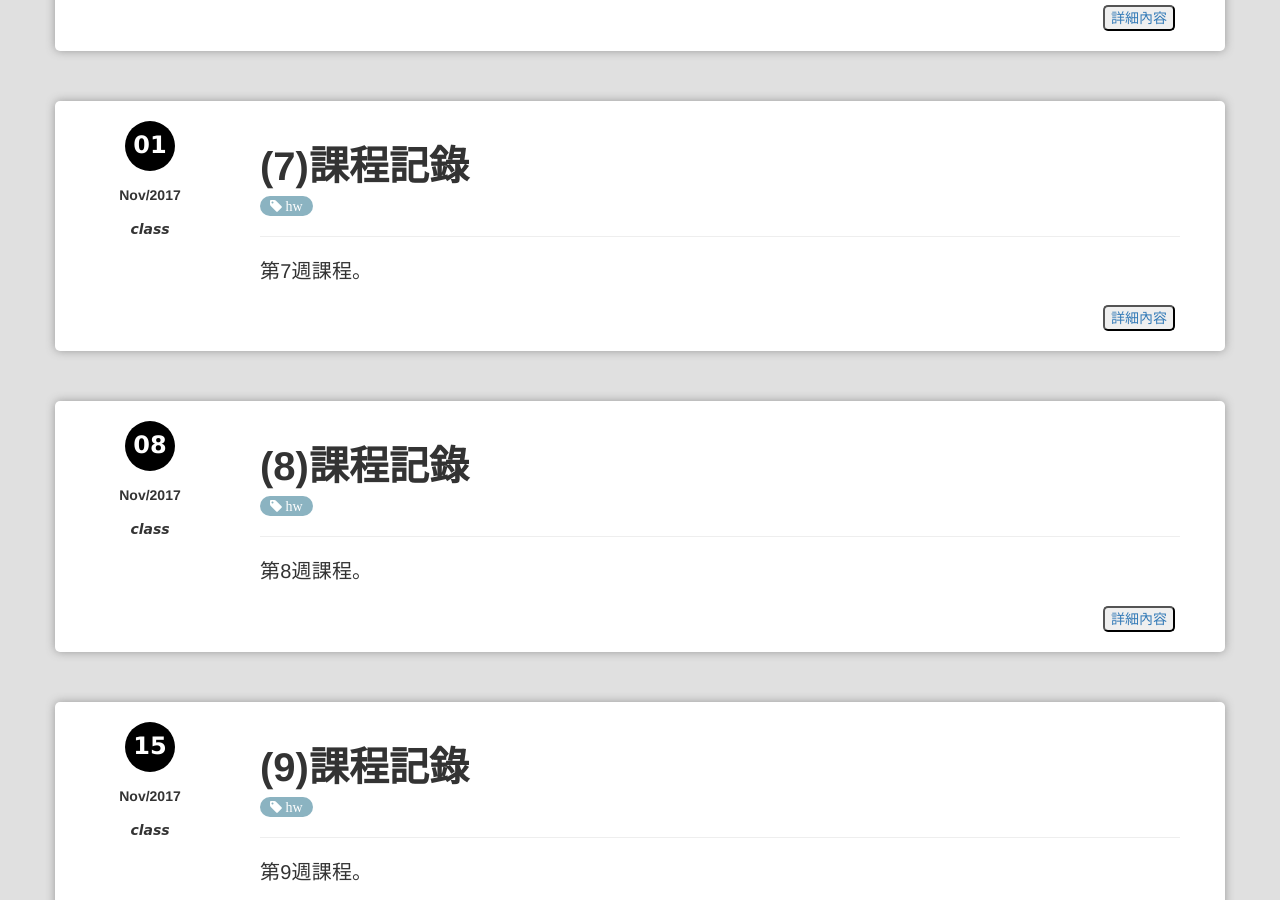
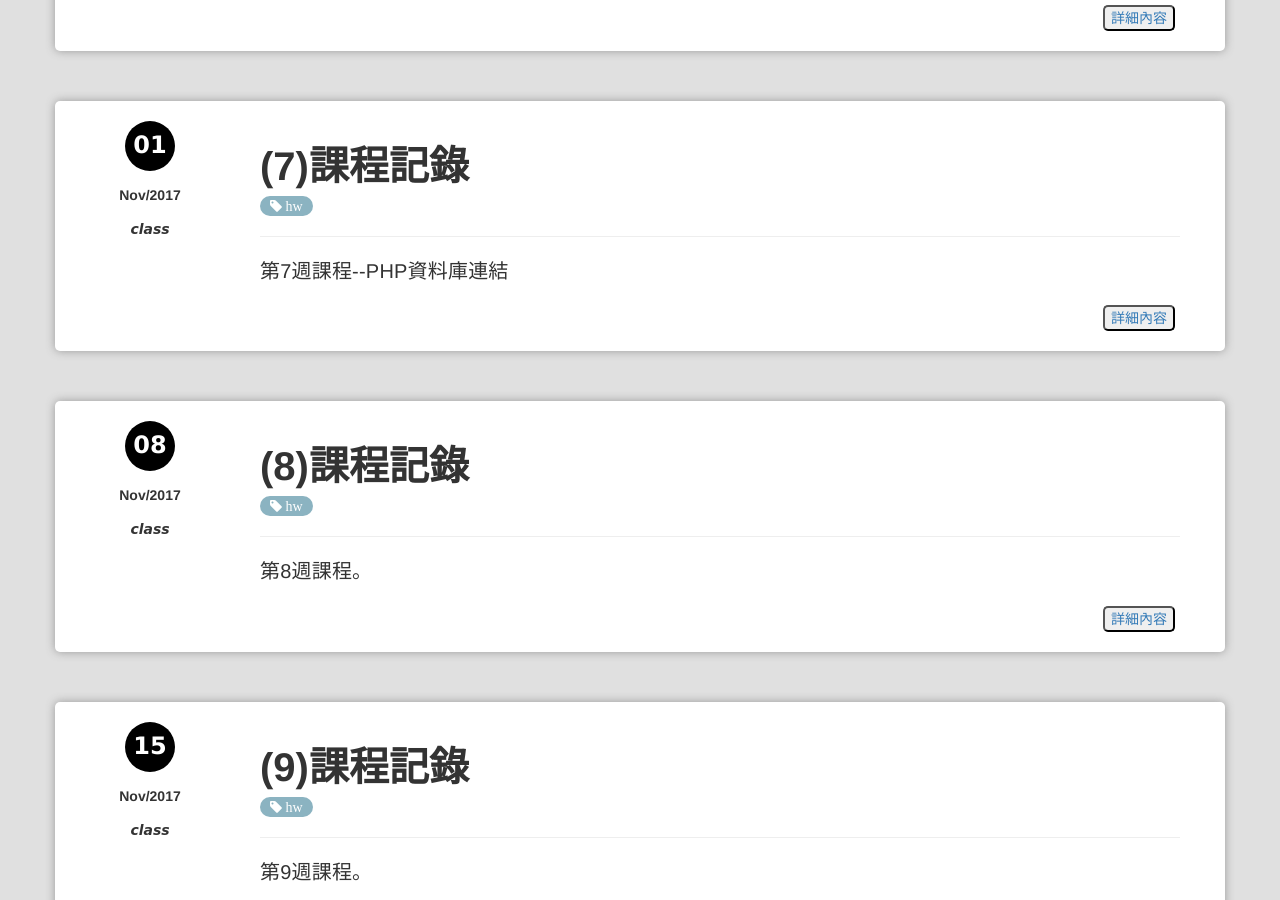
Before and after one commit to wily125/webcourse, a Jekyll site: the page built from index.html, in a window 1280 px wide and 900 px high, scrolled down 1934 px. Built offline with Jekyll 4.4.1, drawn with Linux system fonts in a browser that asks for light colours; Markdown is read by kramdown in place of the engine named in the settings; the list of posts is cut into pages by our own code.

Commit message:
Update 2017-11-01-Class7.md

```diff
--- a/_posts/2017-11-01-Class7.md
+++ b/_posts/2017-11-01-Class7.md
@@ -4,7 +4,7 @@ layout: post
 category: class
 order: 18
 tags: [hw]
-excerpt: "第7週課程。"
+excerpt: "第7週課程--PHP資料庫連結"
 ---
 網頁系統開發課程記錄
 github帳號及使用github做blog。。
```
